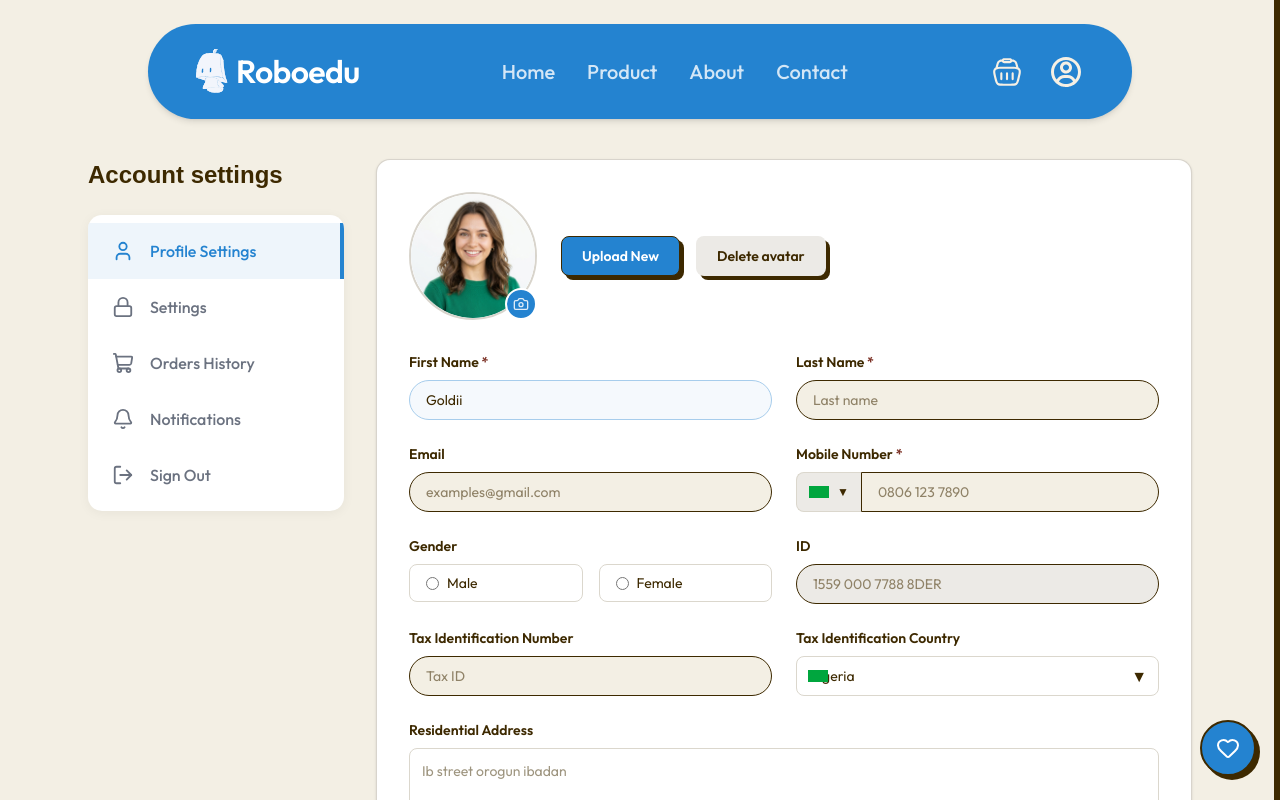
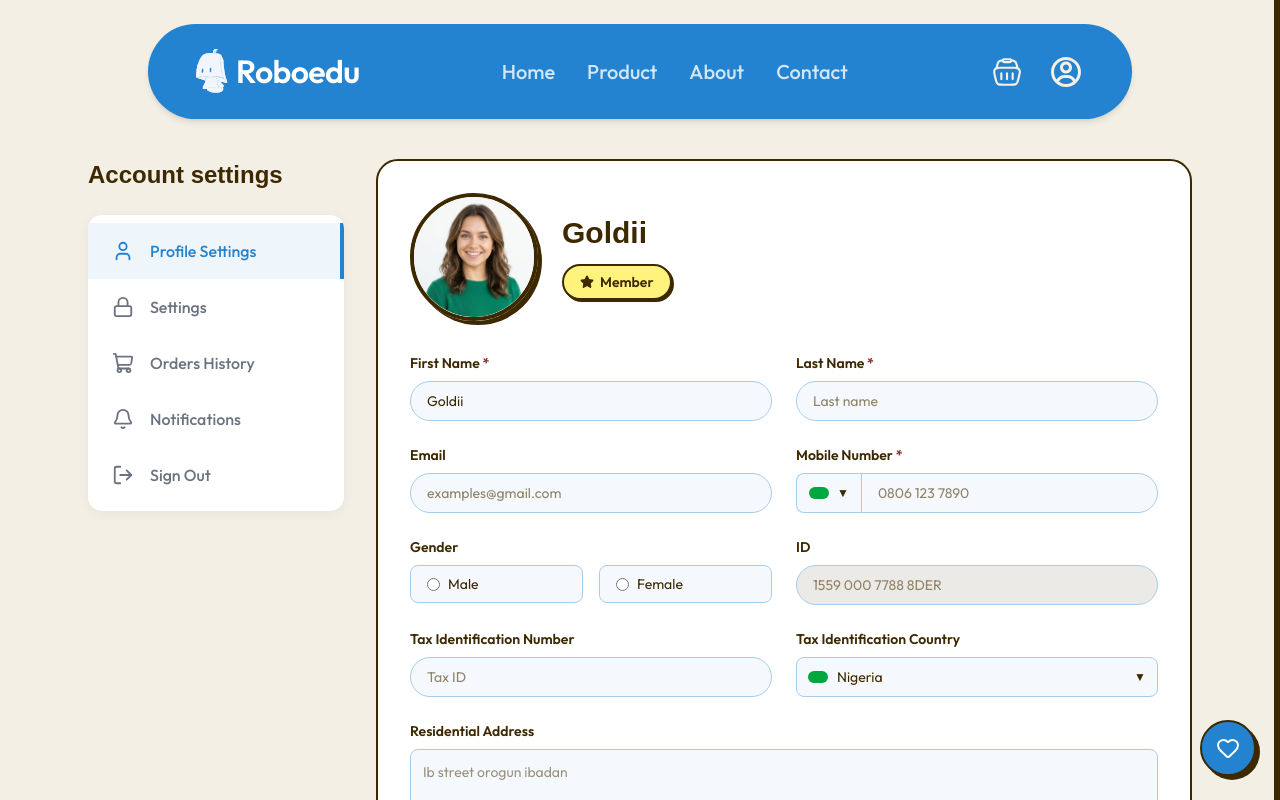
Before and after one commit to MIKO-MILO/robo-edu, a Next.js app: page /profile/my-profile in a window 1280 px wide. Shown: the top 800 px of the page. Built offline with nearby package versions, Linux system fonts and the light colour scheme; a web font is replaced by a local one.

Commit message:
fix: fixing coloring and styling in profile page. add badge for user's status in profile page

```diff
--- a/app/(user)/profile/my-profile/page.tsx
+++ b/app/(user)/profile/my-profile/page.tsx
@@ -1,17 +1,20 @@
 "use client";
 
 import Image from "next/image";
-import { Camera } from "lucide-react";
-import { Input } from "@/components/ui/input";
 import { Button } from "@/components/ui/button";
+import { StatusBadge } from "@/components/user/profile/status-badge";
+import { ProfileField } from "@/components/user/profile/profile-field";
+import { PhoneField } from "@/components/user/profile/phone-field";
+import { GenderField } from "@/components/user/profile/gender-field";
+import { SelectField } from "@/components/user/profile/select-field";
+import { TextareaField } from "@/components/user/profile/textarea-field";
 
 export default function MyProfilePage() {
   return (
-    <div className="bg-card rounded-xl p-8 border border-border/20 shadow-sm">
+    <div className="bg-card border-2 border-foreground rounded-3xl overflow-hidden p-8">
       {/* Avatar Section */}
       <div className="flex flex-col md:flex-row md:items-center gap-6 mb-8">
-        <div className="relative">
-          <div className="w-32 h-32 rounded-full overflow-hidden border-2 border-border/20 relative">
+        <div className="w-32 h-32 rounded-full overflow-hidden border-4 border-secondary neo-shadow relative shrink-0">
           <Image
             src="/assets/images/user_avatar.png"
             alt="Profile avatar"
@@ -19,118 +22,49 @@ export default function MyProfilePage() {
             className="object-cover"
           />
         </div>
-          <button className="absolute bottom-0 right-0 w-8 h-8 bg-primary text-primary-foreground rounded-full flex items-center justify-center border-2 border-card hover:bg-primary-600 transition-colors">
-            <Camera className="w-4 h-4" />
-          </button>
-        </div>
-        <div className="flex gap-4">
-          <Button variant="default" className="bg-primary hover:bg-primary-600 text-white rounded-md">
-            Upload New
-          </Button>
-          <Button variant="outline" className="bg-muted hover:bg-muted-foreground/20 border-transparent text-foreground rounded-md">
-            Delete avatar
-          </Button>
+        <div className="flex flex-col gap-3">
+          <h2 className="font-heading text-3xl font-bold text-foreground leading-tight">
+            Goldii
+          </h2>
+          <StatusBadge label="Member" />
         </div>
       </div>
 
       {/* Form Fields */}
       <form className="grid grid-cols-1 md:grid-cols-2 gap-x-6 gap-y-6">
-        <div className="flex flex-col gap-2">
-          <label className="text-sm font-semibold text-foreground">
-            First Name <span className="text-danger">*</span>
-          </label>
-          <Input
+        <ProfileField
+          label="First Name"
+          required
           placeholder="First name"
           defaultValue="Goldii"
-            className="bg-primary-100/30 border-primary-300 focus-visible:ring-primary"
         />
-        </div>
+        <ProfileField label="Last Name" required placeholder="Last name" />
+        <ProfileField label="Email" placeholder="examples@gmail.com" type="email" />
+        <PhoneField label="Mobile Number" required />
+        <GenderField />
+        <ProfileField
+          label="ID"
+          placeholder="1559 000 7788 8DER"
+          className="bg-muted text-muted-foreground"
+          readOnly
+        />
 
-        <div className="flex flex-col gap-2">
-          <label className="text-sm font-semibold text-foreground">
-            Last Name <span className="text-danger">*</span>
-          </label>
-          <Input placeholder="Last name" />
-        </div>
+        <ProfileField label="Tax Identification Number" placeholder="Tax ID" />
 
-        <div className="flex flex-col gap-2">
-          <label className="text-sm font-semibold text-foreground">
-            Email
-          </label>
-          <Input placeholder="examples@gmail.com" type="email" />
-        </div>
+        <SelectField
+          label="Tax Identification Country"
+          options={["Nigeria", "Indonesia"]}
+        />
 
-        <div className="flex flex-col gap-2">
-          <label className="text-sm font-semibold text-foreground">
-            Mobile Number <span className="text-danger">*</span>
-          </label>
-          <div className="flex">
-            <div className="flex items-center gap-2 px-3 border border-r-0 border-input bg-muted rounded-l-md text-sm">
-              <span className="w-5 h-3 bg-green-600 inline-block"></span>
-              <span className="text-xs">▼</span>
-            </div>
-            <Input placeholder="0806 123 7890" className="rounded-l-none" />
-          </div>
-        </div>
-
-        <div className="flex flex-col gap-2">
-          <label className="text-sm font-semibold text-foreground">
-            Gender
-          </label>
-          <div className="flex gap-4">
-            <label className="flex flex-1 items-center gap-2 border border-input rounded-md px-4 py-2 cursor-pointer hover:bg-muted transition-colors">
-              <input type="radio" name="gender" value="male" className="accent-primary" />
-              <span className="text-sm">Male</span>
-            </label>
-            <label className="flex flex-1 items-center gap-2 border border-input rounded-md px-4 py-2 cursor-pointer hover:bg-muted transition-colors">
-              <input type="radio" name="gender" value="female" className="accent-primary" />
-              <span className="text-sm">Female</span>
-            </label>
-          </div>
-        </div>
-
-        <div className="flex flex-col gap-2">
-          <label className="text-sm font-semibold text-foreground">
-            ID
-          </label>
-          <Input placeholder="1559 000 7788 8DER" className="bg-muted text-muted-foreground" readOnly />
-        </div>
-
-        <div className="flex flex-col gap-2">
-          <label className="text-sm font-semibold text-foreground">
-            Tax Identification Number
-          </label>
-          <Input placeholder="Tax ID" />
-        </div>
-
-        <div className="flex flex-col gap-2">
-          <label className="text-sm font-semibold text-foreground">
-            Tax Identification Country
-          </label>
-          <div className="relative">
-            <select className="w-full h-10 px-3 border border-input rounded-md bg-transparent appearance-none text-sm focus-visible:outline-none focus-visible:ring-1 focus-visible:ring-ring">
-              <option>Nigeria</option>
-              <option>Indonesia</option>
-            </select>
-            <div className="absolute right-3 top-1/2 -translate-y-1/2 pointer-events-none">
-              ▼
-            </div>
-            <div className="absolute left-3 top-1/2 -translate-y-1/2 pointer-events-none w-5 h-3 bg-green-600"></div>
-          </div>
-        </div>
-
-        <div className="flex flex-col gap-2 md:col-span-2">
-          <label className="text-sm font-semibold text-foreground">
-            Residential Address
-          </label>
-          <textarea
-            className="w-full min-h-[100px] p-3 border border-input rounded-md text-sm focus-visible:outline-none focus-visible:ring-1 focus-visible:ring-ring"
-            placeholder="Ib street orogun ibadan"
-          />
+        <div className="md:col-span-2">
+          <TextareaField label="Residential Address" placeholder="Ib street orogun ibadan" />
         </div>
 
         <div className="md:col-span-2 mt-4">
-          <Button variant="default" className="bg-primary hover:bg-primary-600 text-white w-full md:w-auto px-8 rounded-md">
+          <Button
+            variant="default"
+            className="bg-primary hover:bg-primary-600 text-white w-full md:w-auto px-8 rounded-md"
+          >
             Save Changes
           </Button>
         </div>
--- /dev/null
+++ b/components/user/profile/gender-field.tsx
@@ -0,0 +1,28 @@
+interface GenderFieldProps {
+  label?: string;
+}
+
+/** Atomic: radio group Male / Female untuk field Gender */
+export function GenderField({ label = "Gender" }: GenderFieldProps) {
+  return (
+    <div className="flex flex-col gap-2">
+      <label className="text-sm font-semibold text-foreground">{label}</label>
+      <div className="flex gap-4">
+        {(["Male", "Female"] as const).map((option) => (
+          <label
+            key={option}
+            className="flex flex-1 items-center gap-2 border border-primary-300 bg-primary-100/30 rounded-md px-4 py-2 cursor-pointer hover:bg-primary-100/50 transition-colors"
+          >
+            <input
+              type="radio"
+              name="gender"
+              value={option.toLowerCase()}
+              className="accent-primary"
+            />
+            <span className="text-sm">{option}</span>
+          </label>
+        ))}
+      </div>
+    </div>
+  );
+}
--- /dev/null
+++ b/components/user/profile/phone-field.tsx
@@ -0,0 +1,30 @@
+import { Input } from "@/components/ui/input";
+
+interface PhoneFieldProps {
+  label: string;
+  required?: boolean;
+  placeholder?: string;
+}
+
+/** Atomic: input nomor telepon dengan prefix flag + dropdown country code */
+export function PhoneField({
+  label,
+  required,
+  placeholder = "0806 123 7890",
+}: PhoneFieldProps) {
+  return (
+    <div className="flex flex-col gap-2">
+      <label className="text-sm font-semibold text-foreground">
+        {label}
+        {required && <span className="text-danger"> *</span>}
+      </label>
+      <div className="flex">
+        <div className="flex items-center gap-2 px-3 border border-r-0 border-primary-300 bg-primary-100/30 rounded-l-md text-sm shrink-0">
+          <span className="w-5 h-3 bg-green-600 inline-block rounded-sm" />
+          <span className="text-xs">▼</span>
+        </div>
+        <Input placeholder={placeholder} className="rounded-l-none bg-primary-100/30 border-primary-300 focus-visible:ring-primary" />
+      </div>
+    </div>
+  );
+}
--- /dev/null
+++ b/components/user/profile/profile-field.tsx
@@ -0,0 +1,28 @@
+import { Input } from "@/components/ui/input";
+
+interface ProfileFieldProps
+  extends React.InputHTMLAttributes<HTMLInputElement> {
+  label: string;
+  required?: boolean;
+}
+
+/** Atomic: label + input text field untuk form profil */
+export function ProfileField({
+  label,
+  required,
+  className,
+  ...props
+}: ProfileFieldProps) {
+  return (
+    <div className="flex flex-col gap-2">
+      <label className="text-sm font-semibold text-foreground">
+        {label}
+        {required && <span className="text-danger"> *</span>}
+      </label>
+      <Input
+        className={`bg-primary-100/30 border-primary-300 focus-visible:ring-primary ${className ?? ""}`}
+        {...props}
+      />
+    </div>
+  );
+}
--- /dev/null
+++ b/components/user/profile/select-field.tsx
@@ -0,0 +1,24 @@
+interface SelectFieldProps {
+  label: string;
+  options: string[];
+}
+
+/** Atomic: label + styled native <select> dengan flag Nigeria dan chevron kustom */
+export function SelectField({ label, options }: SelectFieldProps) {
+  return (
+    <div className="flex flex-col gap-2">
+      <label className="text-sm font-semibold text-foreground">{label}</label>
+      <div className="relative">
+        <div className="absolute left-3 top-1/2 -translate-y-1/2 pointer-events-none w-5 h-3 bg-green-600 rounded-sm z-10" />
+        <select className="w-full h-10 pl-10 pr-8 border border-primary-300 rounded-md bg-primary-100/30 appearance-none text-sm focus-visible:outline-none focus-visible:ring-1 focus-visible:ring-primary">
+          {options.map((opt) => (
+            <option key={opt}>{opt}</option>
+          ))}
+        </select>
+        <div className="absolute right-3 top-1/2 -translate-y-1/2 pointer-events-none text-xs">
+          ▼
+        </div>
+      </div>
+    </div>
+  );
+}
--- /dev/null
+++ b/components/user/profile/status-badge.tsx
@@ -0,0 +1,15 @@
+import { Star } from "lucide-react";
+
+interface StatusBadgeProps {
+  label?: string;
+}
+
+/** Atomic: badge status user (Member / Reseller / dll) */
+export function StatusBadge({ label = "Member" }: StatusBadgeProps) {
+  return (
+    <span className="inline-flex items-center gap-1.5 px-4 py-1.5 rounded-full bg-accent-yellow border-2 border-secondary neo-shadow-icon text-secondary text-sm font-semibold w-fit">
+      <Star className="w-3.5 h-3.5 fill-secondary text-secondary" />
+      {label}
+    </span>
+  );
+}
--- /dev/null
+++ b/components/user/profile/textarea-field.tsx
@@ -0,0 +1,17 @@
+interface TextareaFieldProps
+  extends React.TextareaHTMLAttributes<HTMLTextAreaElement> {
+  label: string;
+}
+
+/** Atomic: label + textarea untuk input teks panjang (mis. alamat) */
+export function TextareaField({ label, className, ...props }: TextareaFieldProps) {
+  return (
+    <div className="flex flex-col gap-2">
+      <label className="text-sm font-semibold text-foreground">{label}</label>
+      <textarea
+        className={`w-full min-h-[100px] p-3 border border-primary-300 rounded-md bg-primary-100/30 text-sm focus-visible:outline-none focus-visible:ring-1 focus-visible:ring-primary resize-y ${className ?? ""}`}
+        {...props}
+      />
+    </div>
+  );
+}
```
Also changed, not shown: app/(user)/profile/settings/page.tsx (+18 -22 lines). Lines whose indentation alone changed are shown as unchanged.
